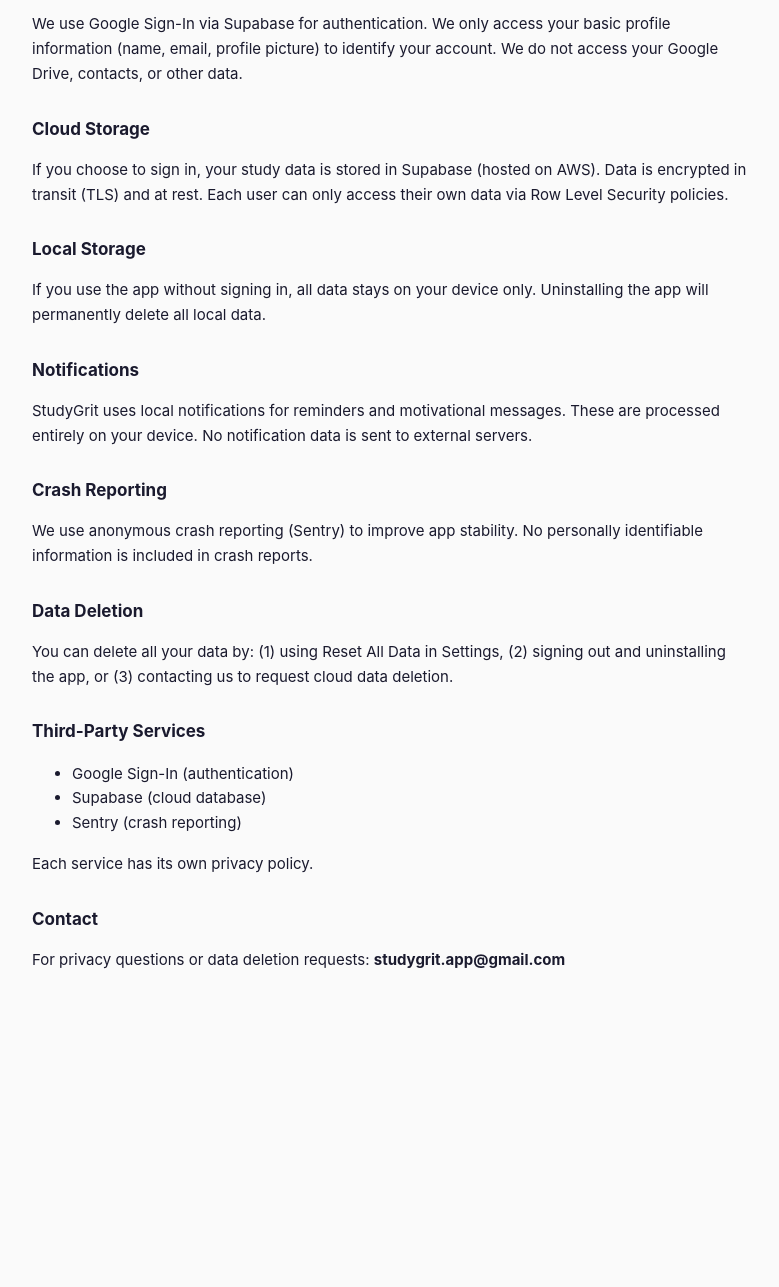
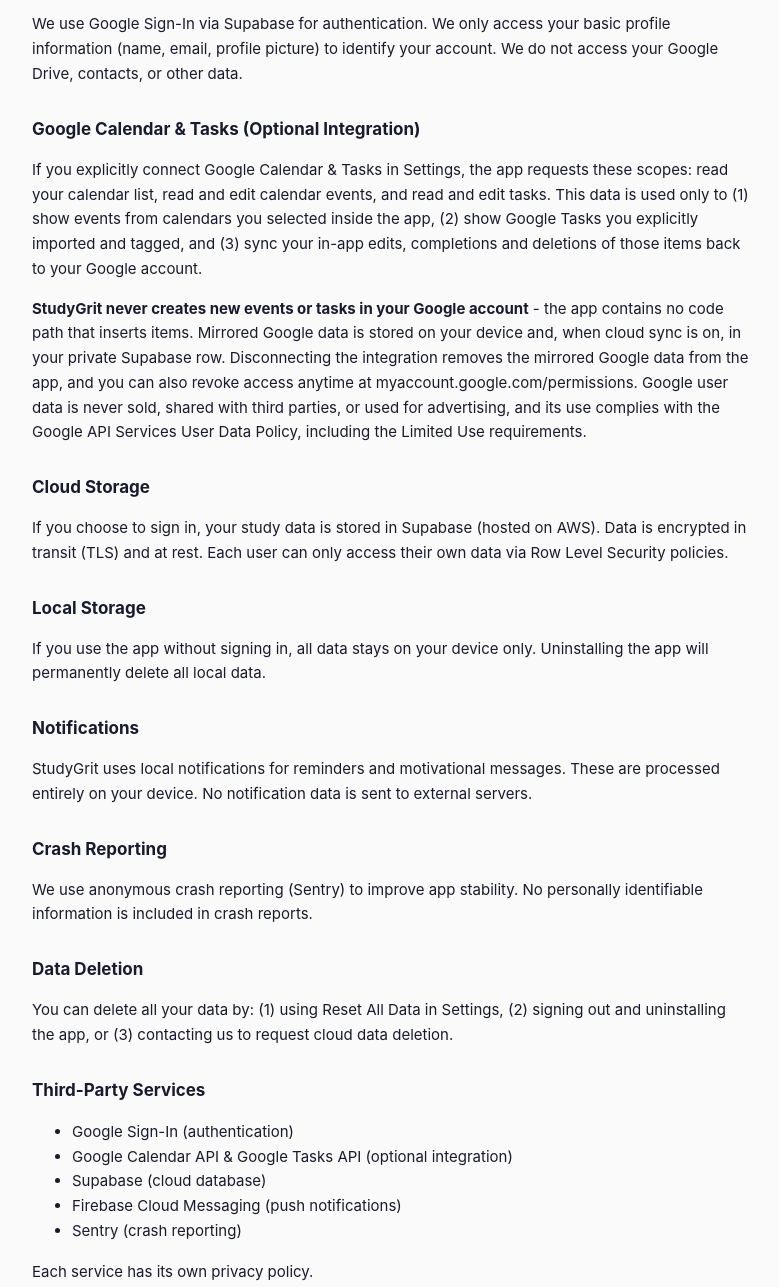
Before and after one commit to studygrit-app/studygrit-app, a plain HTML site: page privacy.html in a window 1280 px wide. Shown: the part 335-1622 px from the top of the page, without its empty margins (248-1027 px from the left). Before the commit the page ends 1386 px from the top, so only its background shows below. Drawn offline with Linux system fonts and the light colour scheme.

Commit message:
Privacy policy: add Google Calendar & Tasks integration section
Required for OAuth verification of the sensitive calendar/tasks scopes:
documents exactly what the integration reads and edits, that the app
never creates items in the Google account, storage locations, revocation
paths, and Limited Use compliance. Also lists Calendar/Tasks APIs and FCM
under third-party services. Kept in content-sync with the richer copy on
the new website (studygrit-website repo).

Co-Authored-By: Claude Fable 5 <noreply@anthropic.com>
Claude-Session: https://claude.ai/code/session_01W18Tavu5jWKDaNayFYRxNH

```diff
--- a/privacy.html
+++ b/privacy.html
@@ -34,6 +34,10 @@
 <h2>Authentication</h2>
 <p>We use Google Sign-In via Supabase for authentication. We only access your basic profile information (name, email, profile picture) to identify your account. We do not access your Google Drive, contacts, or other data.</p>
 
+<h2>Google Calendar &amp; Tasks (Optional Integration)</h2>
+<p>If you explicitly connect Google Calendar &amp; Tasks in Settings, the app requests these scopes: read your calendar list, read and edit calendar events, and read and edit tasks. This data is used only to (1) show events from calendars you selected inside the app, (2) show Google Tasks you explicitly imported and tagged, and (3) sync your in-app edits, completions and deletions of those items back to your Google account.</p>
+<p><strong>StudyGrit never creates new events or tasks in your Google account</strong> - the app contains no code path that inserts items. Mirrored Google data is stored on your device and, when cloud sync is on, in your private Supabase row. Disconnecting the integration removes the mirrored Google data from the app, and you can also revoke access anytime at myaccount.google.com/permissions. Google user data is never sold, shared with third parties, or used for advertising, and its use complies with the Google API Services User Data Policy, including the Limited Use requirements.</p>
+
 <h2>Cloud Storage</h2>
 <p>If you choose to sign in, your study data is stored in Supabase (hosted on AWS). Data is encrypted in transit (TLS) and at rest. Each user can only access their own data via Row Level Security policies.</p>
 
@@ -52,7 +56,9 @@
 <h2>Third-Party Services</h2>
 <ul>
   <li>Google Sign-In (authentication)</li>
+  <li>Google Calendar API &amp; Google Tasks API (optional integration)</li>
   <li>Supabase (cloud database)</li>
+  <li>Firebase Cloud Messaging (push notifications)</li>
   <li>Sentry (crash reporting)</li>
 </ul>
 <p>Each service has its own privacy policy.</p>
```
